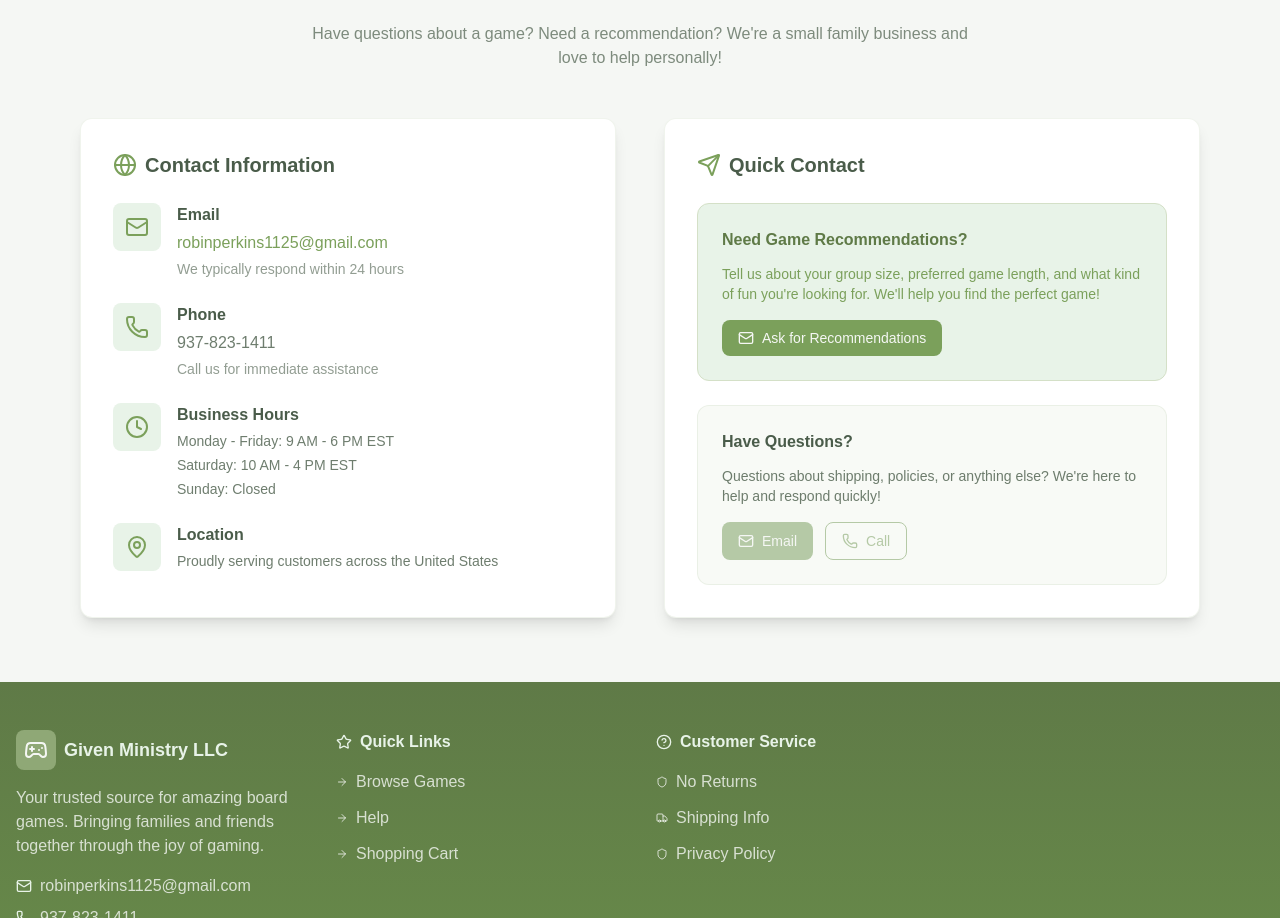
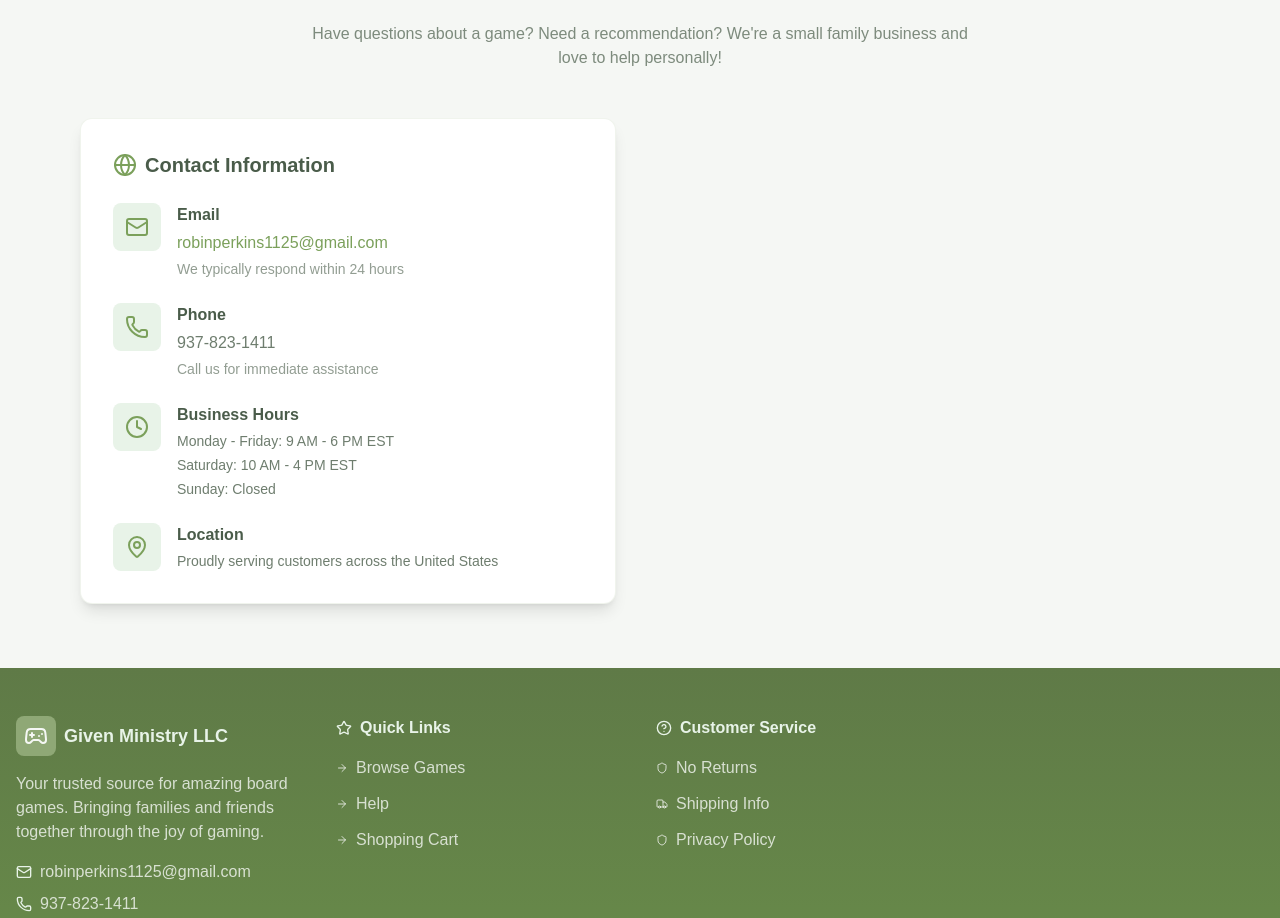
Before and after one commit to givenministryLLC/given-ministry-boardgames, a Next.js app: page / in a window 1280 px wide. Shown: the part 1672-2590 px from the top of the page. Built offline with nearby package versions, Linux system fonts and the light colour scheme.

Commit message:
Remove Quick Contact section from homepage
Deleted the Quick Contact UI and related import from the homepage. This streamlines the page by removing direct contact and recommendation request options.

```diff
--- a/src/app/page.tsx
+++ b/src/app/page.tsx
@@ -13,7 +13,6 @@ import {
   Phone,
   Clock,
   MapPin,
-  Send,
   CheckCircle,
   MessageCircle,
   Globe,
@@ -218,53 +217,6 @@ export default function Home() {
               </div>
             </div>
 
-            {/* Quick Contact */}
-            <div className="bg-white p-8 rounded-xl shadow-lg border border-sage-green/20">
-              <h3 className="text-xl font-semibold mb-6 text-deep-brown flex items-center space-x-2">
-                <Send className="w-6 h-6 text-primary" />
-                <span>Quick Contact</span>
-              </h3>
-
-              <div className="space-y-6">
-                <div className="bg-mint-whisper p-6 rounded-xl border border-olive-mist">
-                  <h4 className="font-semibold text-forest-prayer mb-3">Need Game Recommendations?</h4>
-                  <p className="text-primary text-sm mb-4">
-                    Tell us about your group size, preferred game length, and what kind of fun you're looking for.
-                    We'll help you find the perfect game!
-                  </p>
-                  <a
-                    href={`mailto:${companyConfig.email}?subject=Game Recommendation Request`}
-                    className="inline-flex items-center space-x-2 bg-primary text-warm-cream px-4 py-2 rounded-lg text-sm font-medium hover:bg-primary-dark transition-colors"
-                  >
-                    <Mail className="w-4 h-4" />
-                    <span>Ask for Recommendations</span>
-                  </a>
-                </div>
-
-                <div className="bg-sage-green/10 p-6 rounded-xl border border-sage-green/20">
-                  <h4 className="font-semibold text-deep-brown mb-3">Have Questions?</h4>
-                  <p className="text-deep-brown/80 text-sm mb-4">
-                    Questions about shipping, policies, or anything else? We're here to help and respond quickly!
-                  </p>
-                  <div className="flex flex-col sm:flex-row gap-3">
-                    <a
-                      href={`mailto:${companyConfig.email}`}
-                      className="inline-flex items-center justify-center space-x-2 bg-sage-green text-warm-cream px-4 py-2 rounded-lg text-sm font-medium hover:bg-sanctuary-green transition-colors"
-                    >
-                      <Mail className="w-4 h-4" />
-                      <span>Email</span>
-                    </a>
-                    <a
-                      href={`tel:${companyConfig.phone}`}
-                      className="inline-flex items-center justify-center space-x-2 border border-sage-green text-sage-green px-4 py-2 rounded-lg text-sm font-medium hover:bg-sage-green hover:text-warm-cream transition-colors"
-                    >
-                      <Phone className="w-4 h-4" />
-                      <span>Call</span>
-                    </a>
-                  </div>
-                </div>
-              </div>
-            </div>
           </div >
         </div >
       </section >
```
